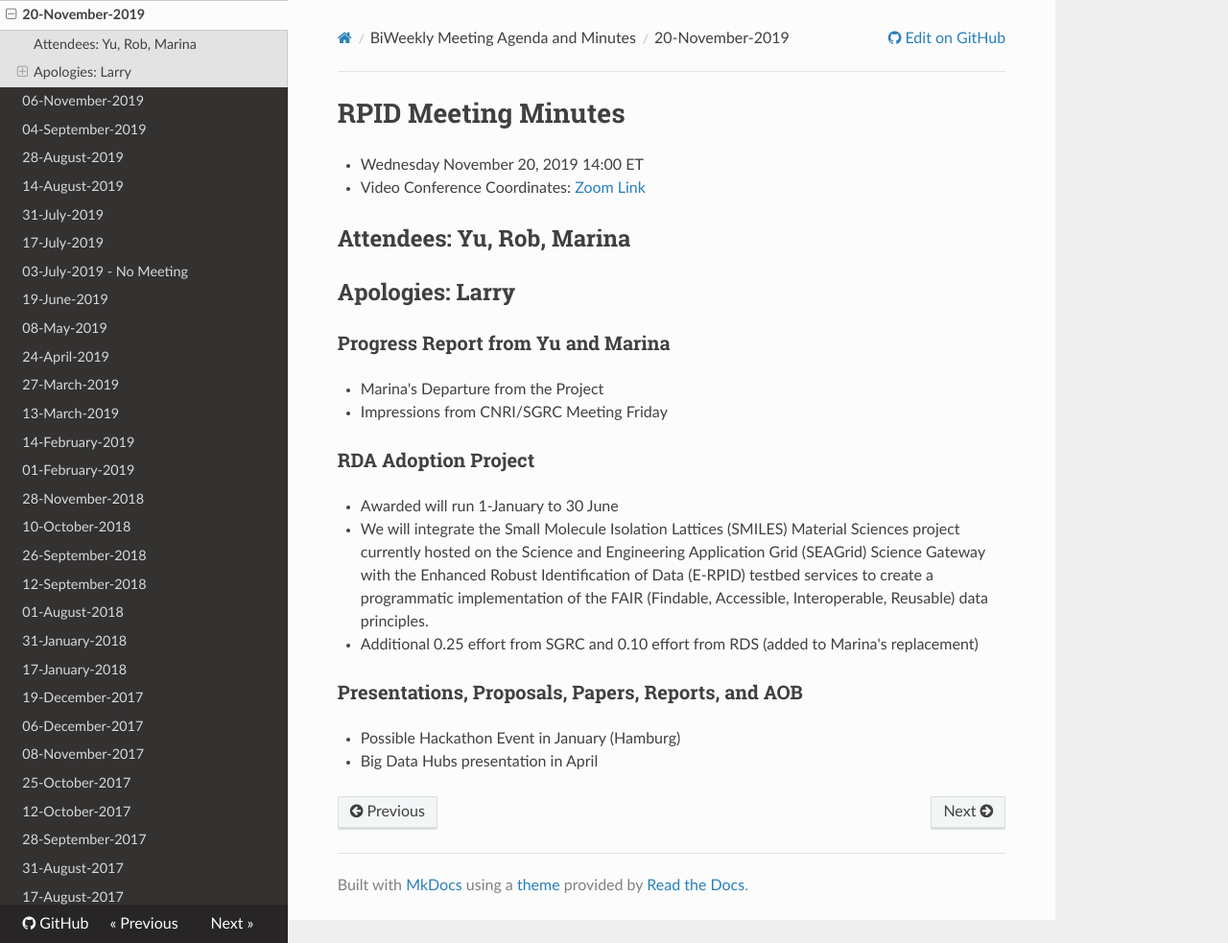
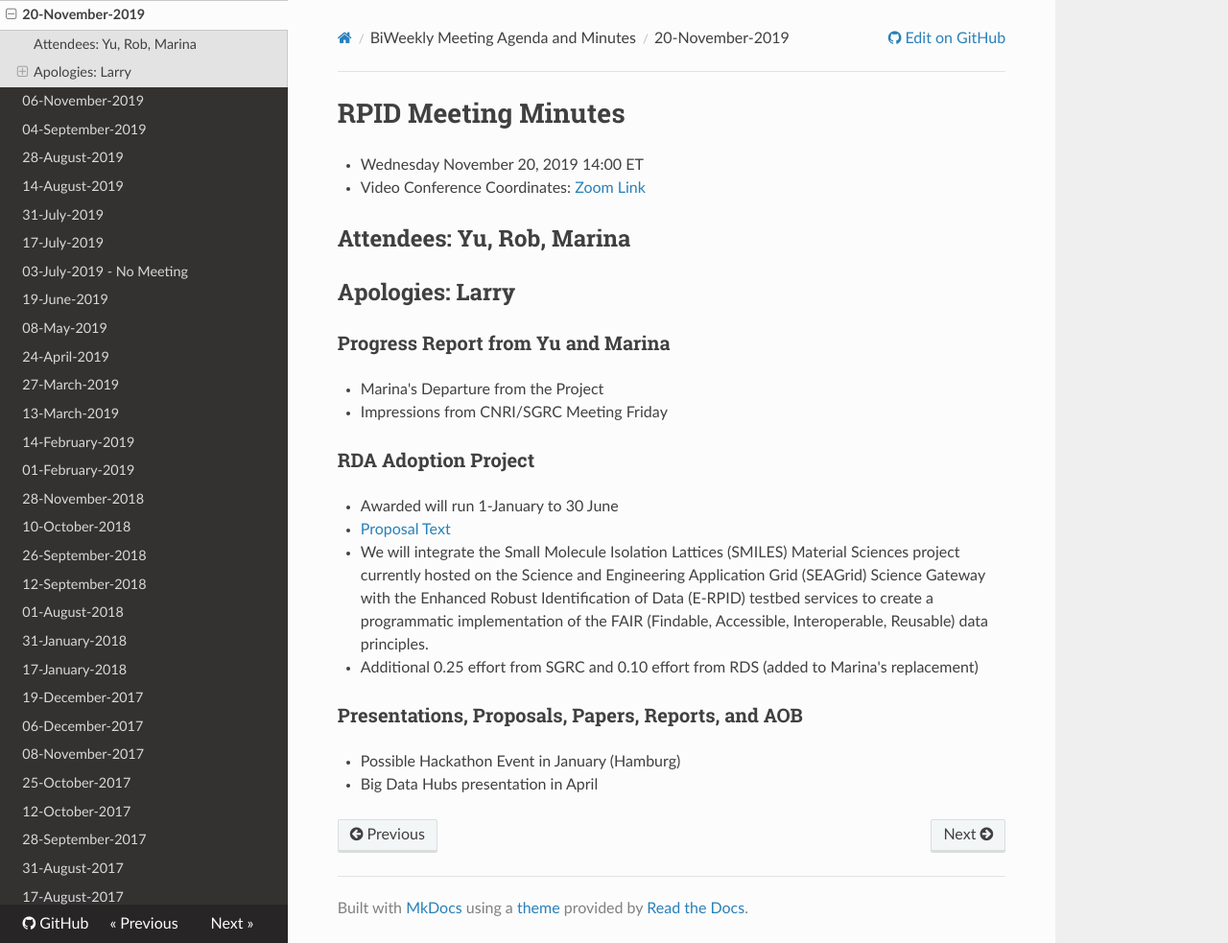
Before and after one commit to rpidproject/rpid, an MkDocs documentation site: the page built from docs/20-November-2019.md, in a window 1280 px wide and 983 px high. Shown: the whole window at 96% size. Built offline with MkDocs 1.6.1, drawn with Linux system fonts in a browser that asks for light colours; nearby versions of some CDN libraries; old or Windows-style settings are respelled for this version of MkDocs.

Commit message:
Update 20-November-2019.md

```diff
--- a/docs/20-November-2019.md
+++ b/docs/20-November-2019.md
@@ -12,6 +12,7 @@
 
 ### RDA Adoption Project
    * Awarded will run 1-January to 30 June
+   * [Proposal Text](https://github.com/rpidproject/rpid/blob/master/docs/RDA%20Adoption%20Proposal-Final.pdf)
    * We will integrate the Small Molecule Isolation Lattices (SMILES) Material Sciences project currently hosted on the Science and Engineering Application Grid (SEAGrid) Science Gateway with the Enhanced Robust Identification of Data (E-RPID) testbed services to create a programmatic implementation of the FAIR (Findable, Accessible, Interoperable, Reusable) data principles.
    * Additional 0.25 effort from SGRC and 0.10 effort from RDS (added to Marina's replacement)
 
```
